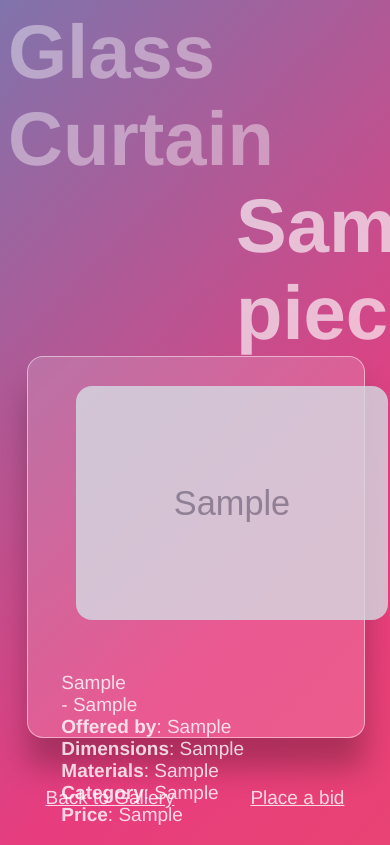
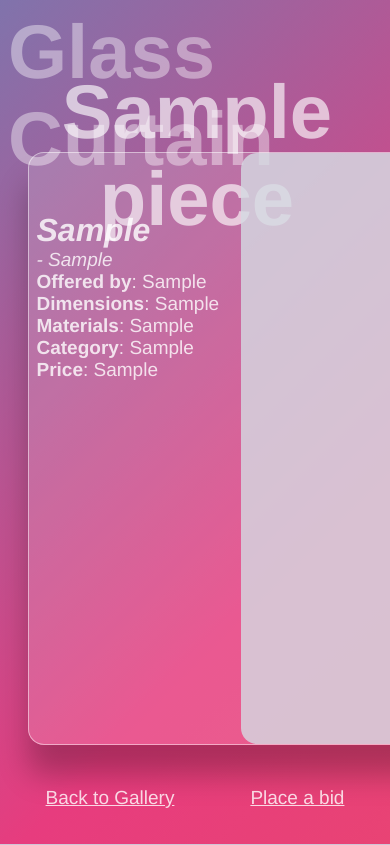
Before and after one commit to peterSanyo/Glass-Curtain-version-2, a Flask app: a page that uses app/templates/pieces/product_page.html in a window 390 px wide; the page is wider, and only the part inside the window is pictured. Run offline with Flask 3, Linux system fonts and the light colour scheme; tables that the repository leaves empty hold one stand-in row (values such as "Sample post"); grey boxes marked "Sample" are stand-in pictures; parts of the project's set-up code (start-up, migrations or seed data) failed here and were passed over.

Commit message:
mobile css update for index and productpage, close to final product page css

```diff
--- a/app/static/css/ppage.css
+++ b/app/static/css/ppage.css
@@ -60,8 +60,11 @@ h1 {
 }
 
 h2 {
+  position: absolute;
+  top: 8%;
+  left: 20%;
   margin-top: 0em;
-    margin-left: 3em;
+  margin-left: 0em;
   line-height: normal;
   text-align: center;
   font-size: 4em;
@@ -73,11 +76,17 @@ h2 {
 
 /* card container */
 .card {
+  position: absolute;
+  top: 8em;
+  object-fit: cover;
+
   display:grid;
   grid-template-rows: 1fr 1fr;
   /* vertical-align: middle; */
   width: 90%;
-  height: 45vmax;
+  min-width: 800px;
+  /* min-height: 45vmax;  */
+  height: 70vh;
 
 
   margin-top: 0em;
@@ -90,31 +99,33 @@ h2 {
   background-color: rgba(255, 255, 255, .15);
   box-shadow: 0 30px 30px rgba(0, 0, 0, 0.26);
 }
-.card article .box {
-  display:flexbox 0 0 50%;
-  box-sizing: border-box;
-  /* height: 30vh;
-  width:70vmin;
-  height: 75vmin; */
+.card article .box1 {
+  position:absolute;
+  margin-top: 0em;
+  padding-top: 0em;
+  top: 0%;
+  left: 26.5%;
+}
+img {
+  opacity: 0.8;
+  object-fit: cover;
+  width:100%;
+  height: 70vh;
+  border-radius: 16px;
+  margin-right: 10%;
 }
 
-
-.card article p {
-  align-content: flex-start;
-  padding-top: 1.5em;
-  margin-left: 10%;
-  margin-top: 0em;
-}
-img {
-  min-width:60vmin;
-  height: 60vmin;
-  object-fit: cover;
-  border-radius: 16px;
-  opacity:0.8;
-  margin-left: 5%;
-  margin-right: 5%
+.card article .quote {
+  font-size: xx-large;
+  font-style:italic;
 }
 
+.card article {
+  padding-top: 5%;
+  padding-left: 1%;
+  opacity: 1;
+  max-width: 25%;
+}
 
   a {
     color: rgba(255, 255, 255, 0.801);
@@ -123,6 +134,11 @@ img {
     color: rgba(255, 255, 255, 1);
   }
 
+@media only screen and (max-width: 840px) {
+  h2{
+    left: 1%;
+  }
+}
 
 /* Mobile (up to 450 px) */
 /*
--- a/app/templates/index/index.html
+++ b/app/templates/index/index.html
@@ -3,7 +3,7 @@
 <head>
     <meta charset="UTF-8">
     <meta http-equiv="X-UA-Compatible" content="IE=edge">
-    <meta name="viewport" content="width=device-width, initial-scale=1.0">
+    <meta name="viewport" content="width=device-width, initial-scale=1.0, viewport-fit=cover">
     <title>Glass Curtain</title>
     <link rel="stylesheet" href="{{ url_for('static', filename='css/index.css') }}">
 </head>
@@ -43,7 +43,8 @@
         {% endfor %}
 
         {% for piece in pieces %}
-            <p class="name" draggable="false">{{ piece.name }}</p>
+        <a href="/exhibit/{{piece.slug}}" class="nostyle" draggable="false"><p class="name" draggable="false">{{ piece.name }}</p></a>
+
         {% endfor %}
     </div>
     <footer draggable="false">
--- a/app/templates/pieces/product_page.html
+++ b/app/templates/pieces/product_page.html
@@ -14,9 +14,16 @@
     <h2>{{ piece.name }}</h2>
     <div class="card">
       <article>
-        <p class="box"> <img src = {{ piece.image_url1 }}>
-        <p class="box">{{ piece.quote }}<br>
-          - {{ piece.quoted }}<br>
+        <p class="box1"> <img src = {{ piece.image_url1 }}>
+        <p class="box2">
+          <div class=quote>
+            <strong>
+              <strong>
+            {{ piece.quote }}<br>
+          </strong>
+          </strong>
+          </div>
+          <i> - {{ piece.quoted }}<br> </i>
         <strong>Offered by</strong>: {{ piece.offerer }}<br>
         <strong>Dimensions</strong>: {{ piece.dimensions }}<br>
         <strong>Materials</strong>: {{ piece.materials }}<br>
```
Also changed, not shown: app/static/css/index.css (+20 -8 lines). Lines whose indentation alone changed are shown as unchanged.
